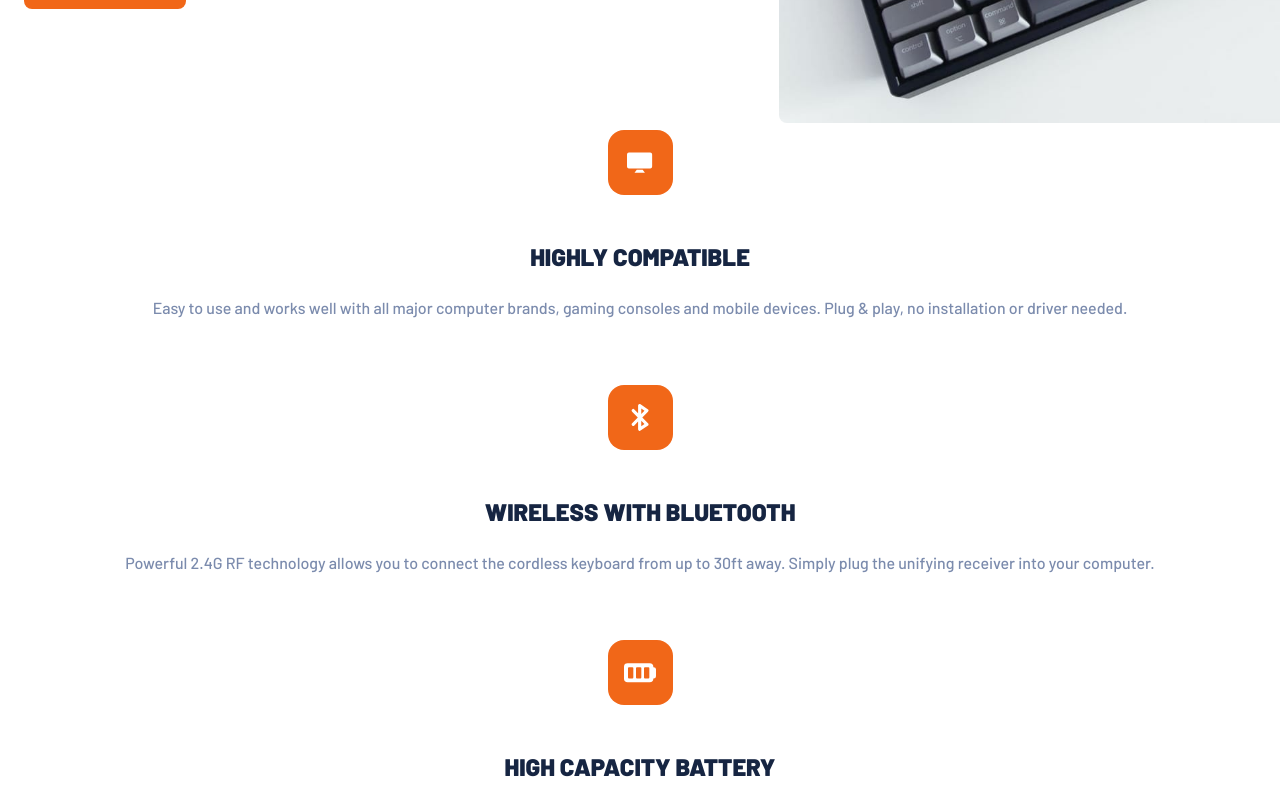
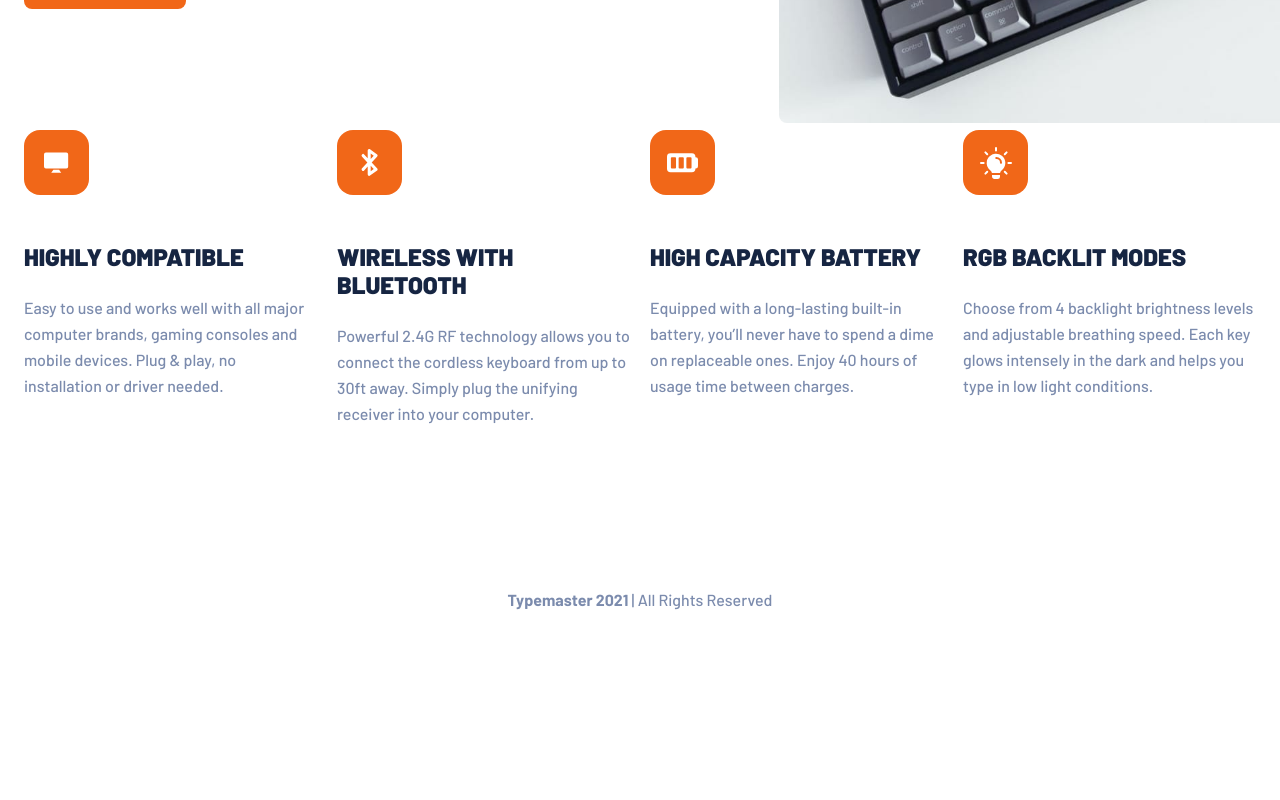
Before and after one commit to KingJosephI/typemaster-website, a React (Vite) app: page / in a window 1280 px wide. Shown: the part 480-1280 px from the top of the page. After the commit the page ends 1093 px from the top, so only its background shows below. Built offline with nearby package versions, Linux system fonts and the light colour scheme.

Commit message:
style: add responsiveness of card list

```diff
--- a/src/app.scss
+++ b/src/app.scss
@@ -88,6 +88,7 @@
   display: flex;
   flex-direction: column;
   align-items: center;
+
   &__title {
     font-size: 24px;
     line-height: 28px;
@@ -126,6 +127,27 @@
     &__ctas {
       padding-block-end: 0;
     }
+  }
 
+
+  .features {
+    display: grid;
+    grid-template-columns: repeat(2, 1fr);
+    text-align: left;
+    gap: 20px;
+  }
+
+  .card {
+    align-items: start;
   }
 }
+
+
+@media screen and (width >=1024px) {
+  .features {
+      display: grid;
+      grid-template-columns: repeat(4, 1fr);
+    }
+
+
+}
```
